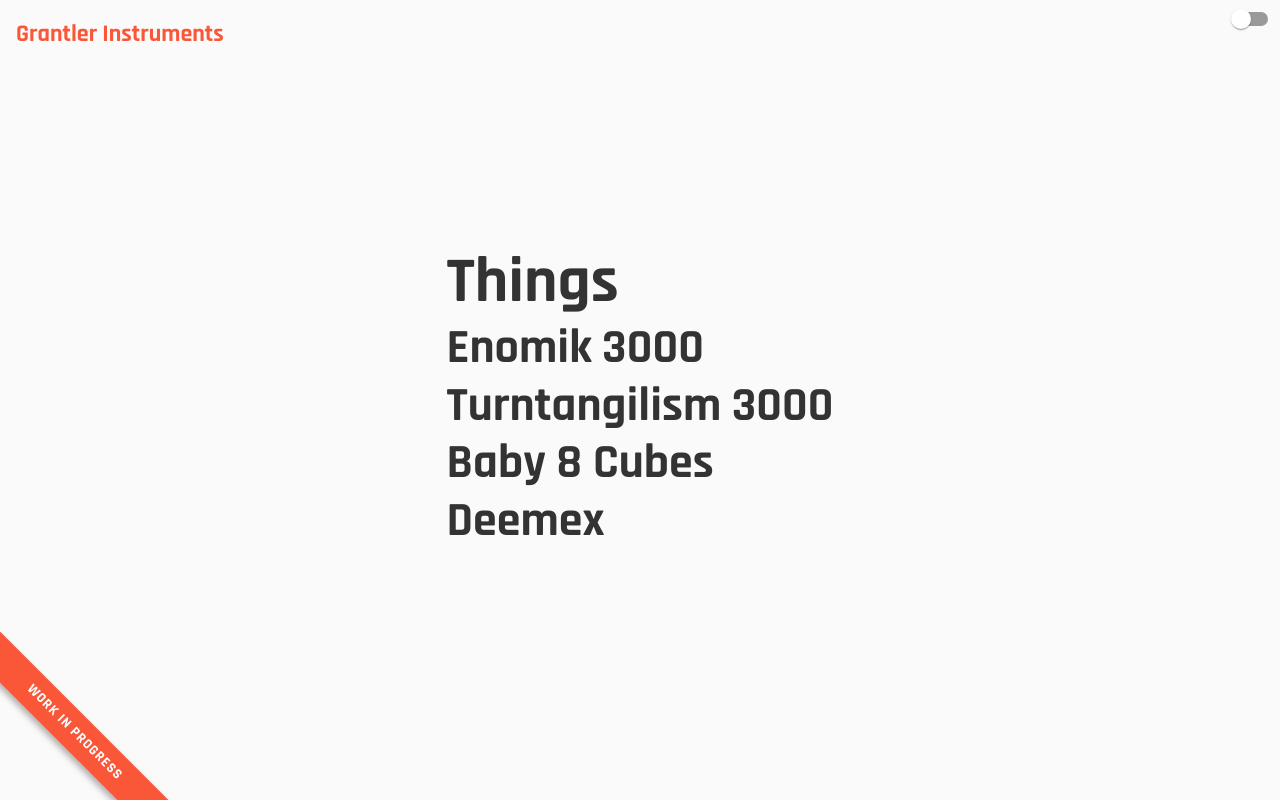
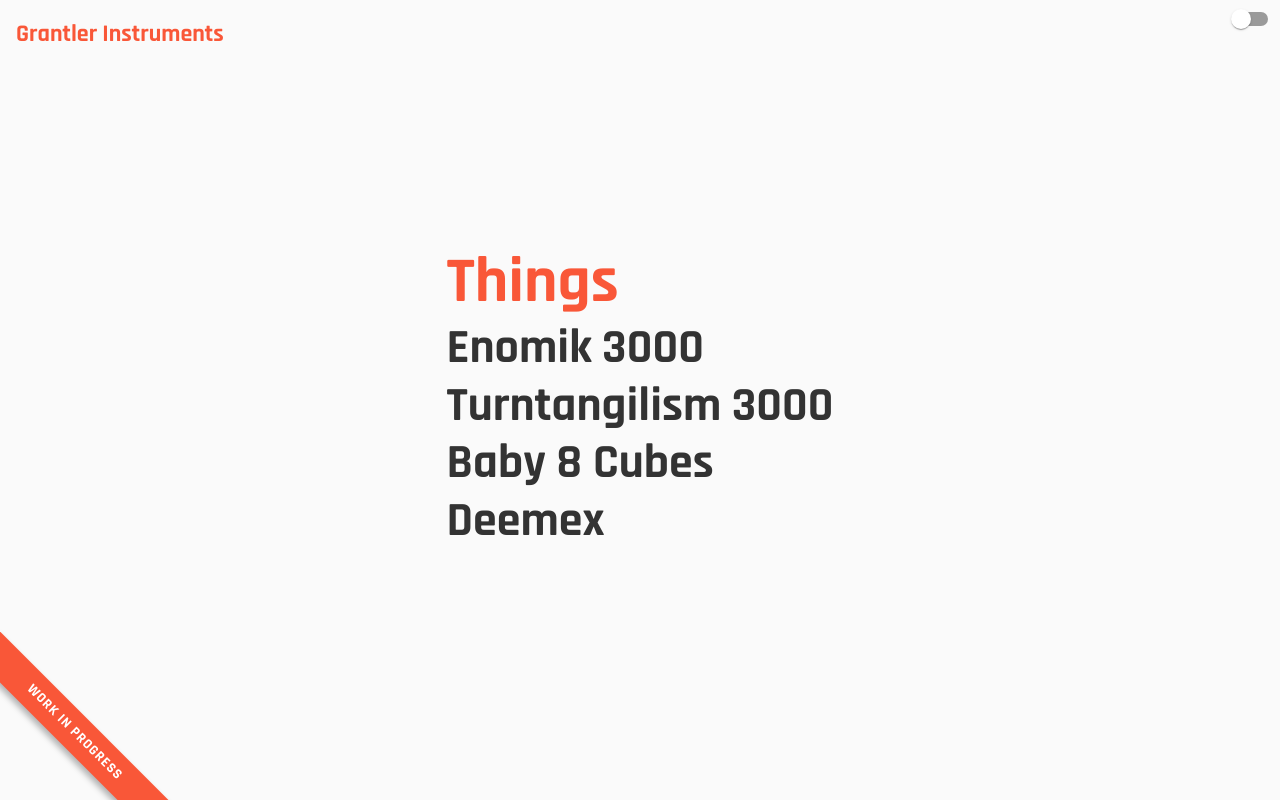
Before and after one commit to grantler-instruments/website, a React (Vite) app: page /things in a window 1280 px wide. Built offline with nearby package versions, Linux system fonts and the light colour scheme; some icons are missing; what @elemaudio/web-renderer would draw is missing.

Commit message:
fixed routing

```diff
--- a/src/App.tsx
+++ b/src/App.tsx
@@ -11,6 +11,7 @@ import Home from "./components/Home";
 import Things from "./components/Things";
 import Contact from "./components/Contact";
 import WIPBanner from "./components/WorkInProgress";
+import Thing from "./components/Thing";
 
 function App() {
   return (
@@ -37,7 +38,11 @@ function App() {
           >
             <Routes>
               <Route path="/" element={<Home />} />
-              <Route path="/things" element={<Things />} />
+              <Route path="/things">
+                <Route index element={<Things/>} />
+                <Route path=":id" element={<Thing />} />
+              </Route>
+
               <Route path="/contact" element={<Contact />} />
               <Route path="*" element={<NotFound />} />
             </Routes>
--- /dev/null
+++ b/src/components/Thing.tsx
@@ -0,0 +1,22 @@
+import { Typography } from "@mui/material";
+import { useParams } from "react-router";
+import B8C from "./things/B8C";
+import Enomik from "./things/Enomik";
+import Turntangilism from "./things/Turntangilism";
+import Deemex from "./things/Deemex";
+
+
+const Thing = () => {
+  const { id } = useParams();
+
+  return (
+    <Typography variant="h2">
+      {id === "enomik" && <Enomik />}
+      {id === "turntangilism" && <Turntangilism />}
+      {id === "b8c" && <B8C />}
+      {id === "deemex" && <Deemex />}
+    </Typography>
+  );
+};
+
+export default Thing;
--- a/src/components/Things.tsx
+++ b/src/components/Things.tsx
@@ -1,17 +1,24 @@
 import { Box, Typography } from "@mui/material";
-import Deemex from "./things/Deemex";
-import Enomik from "./things/Enomik";
-import B8C from "./things/B8C";
-import Turntangilism from "./things/Turntangilism";
+import { useNavigate } from "react-router";
 
 const Things = () => {
-  return <Box>
-    <Typography variant="h1">Things</Typography>
-    <Enomik />
-    <Turntangilism />
-    <B8C />
-    <Deemex />
-  </Box>;
+    const navigate = useNavigate();
+  const things = [
+    { name: "Enomik 3000", destination: "/things/enomik" },
+    { name: "Turntangilism 3000", destination: "/things/turntangilism" },
+    { name: "Baby 8 Cubes", destination: "/things/b8c" },
+    { name: "Deemex", destination: "/things/deemex" },
+  ];
+  return (
+    <Box>
+      <Typography variant="h1" color="primary">Things</Typography>
+      {things.map(({ name, destination }) => (
+        <Box key={name} sx={{cursor: 'pointer'}} onClick={() => navigate(destination)}>
+          <Typography variant="h2">{name}</Typography>
+        </Box>
+      ))}
+    </Box>
+  );
 };
 
 export default Things;
```
